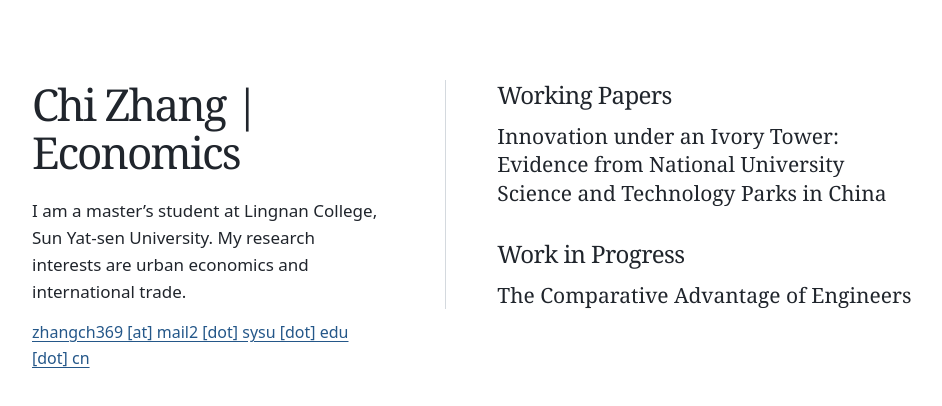
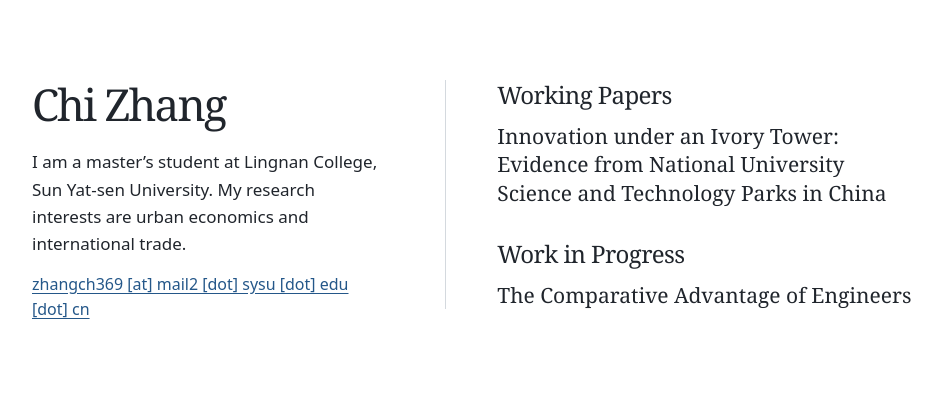
Before and after one commit to zhangch369/zhangch369.github.io, a plain HTML site: page index.html in a window 1280 px wide. Shown: the whole page, without its empty margins (96-1038 px from the left). Drawn offline with Linux system fonts and the light colour scheme.

Commit message:
Show only Chi Zhang in the page heading

```diff
--- a/index.html
+++ b/index.html
@@ -91,7 +91,7 @@
 <body>
   <main>
     <header>
-      <h1>Chi Zhang | Economics</h1>
+      <h1>Chi Zhang</h1>
       <p class="bio">I am a master’s student at Lingnan College, Sun Yat-sen University. My research interests are urban economics and international trade.</p>
       <address class="contact" aria-label="Contact">
         <a href="mailto:zhangch369@mail2.sysu.edu.cn">zhangch369 [at] mail2 [dot] sysu [dot] edu [dot] cn</a>
```
